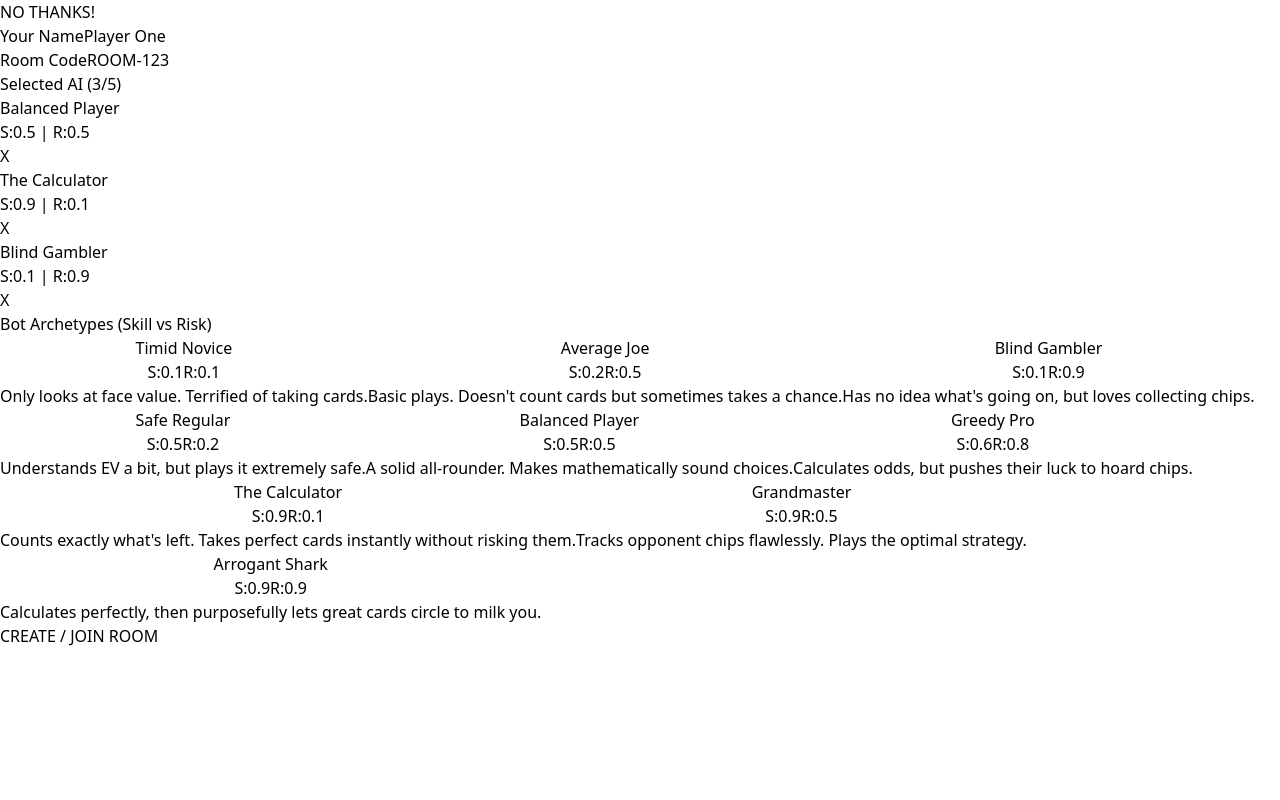
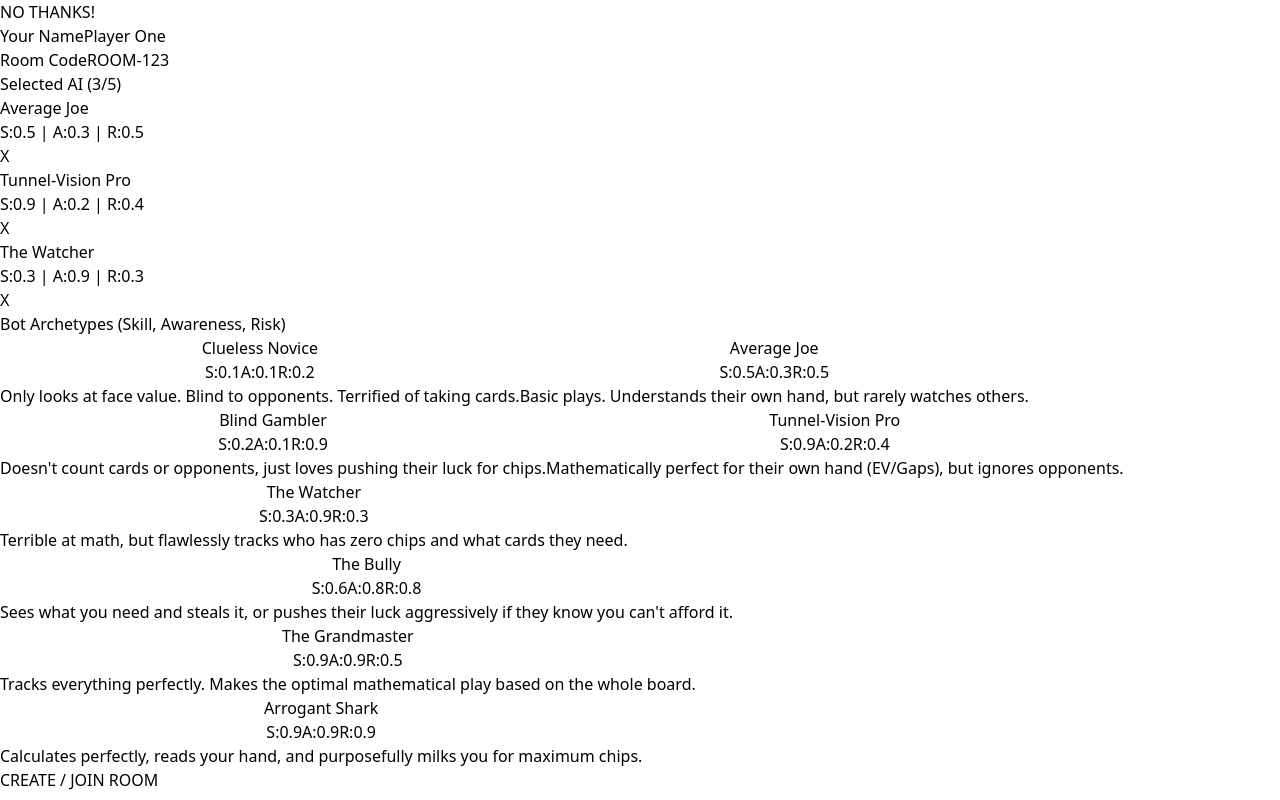
Before and after one commit to onewingmatt/nothanks, a React (Vite) app: page / in a window 1280 px wide. Built offline with nearby package versions, Linux system fonts and the light colour scheme.

Commit message:
feat: introduce 'awareness' stat to AI and decouple it from pure mathematical skill

```diff
--- a/src/components/Lobby.tsx
+++ b/src/components/Lobby.tsx
@@ -9,7 +9,7 @@ interface LobbyProps {
 export const Lobby: React.FC<LobbyProps> = ({ onJoinGame }) => {
   const [playerName, setPlayerName] = useState<string>('Player One');
   const [roomCode, setRoomCode] = useState<string>('ROOM-123');
-  const [selectedBots, setSelectedBots] = useState<BotArchetypeId[]>(['med_med', 'high_low', 'low_high']);
+  const [selectedBots, setSelectedBots] = useState<BotArchetypeId[]>(['average', 'calculator', 'empath']);
 
   const handleAddBot = (botId: BotArchetypeId) => {
     if (selectedBots.length < 5) { // Max 5 bots + you = 6 players (which is pushing it but fun)
@@ -30,7 +30,7 @@ export const Lobby: React.FC<LobbyProps> = ({ onJoinGame }) => {
 
   return (
     <div className="flex flex-col items-center justify-center min-h-screen bg-slate-900 text-white p-4">
-      <div className="bg-slate-800 p-6 md:p-8 rounded-2xl shadow-2xl max-w-3xl w-full border border-slate-700">
+      <div className="bg-slate-800 p-6 md:p-8 rounded-2xl shadow-2xl max-w-4xl w-full border border-slate-700">
         <h1 className="text-3xl md:text-4xl font-extrabold text-center mb-8 tracking-tight">
           NO <span className="text-[#ffb4a8]">THANKS!</span>
         </h1>
@@ -66,17 +66,17 @@ export const Lobby: React.FC<LobbyProps> = ({ onJoinGame }) => {
           </div>
 
           <div className="border-t border-slate-700 pt-6">
-            <div className="flex flex-col md:flex-row gap-6">
+            <div className="flex flex-col lg:flex-row gap-6">
 
               {/* Left Column: Current Roster */}
-              <div className="w-full md:w-1/3 flex flex-col border-r-0 md:border-r border-slate-700 md:pr-6">
+              <div className="w-full lg:w-1/3 flex flex-col border-r-0 lg:border-r border-slate-700 lg:pr-6">
                 <div className="flex justify-between items-center mb-3">
                    <label className="block text-sm font-bold text-slate-200">
                      Selected AI ({selectedBots.length}/5)
                    </label>
                 </div>
 
-                <div className="flex flex-col gap-2 max-h-[300px] overflow-y-auto pr-2 scrollbar-thin scrollbar-thumb-slate-600">
+                <div className="flex flex-col gap-2 max-h-[400px] overflow-y-auto pr-2 scrollbar-thin scrollbar-thumb-slate-600">
                    {selectedBots.length === 0 && (
                      <div className="text-center text-slate-500 text-sm py-4 italic border border-dashed border-slate-700 rounded-lg">
                        No bots selected.<br/>You will play solo.
@@ -88,7 +88,7 @@ export const Lobby: React.FC<LobbyProps> = ({ onJoinGame }) => {
                        <div key={`${botId}-${index}`} className="flex justify-between items-center bg-slate-900 px-3 py-2 rounded-lg border border-slate-700">
                          <div className="flex flex-col">
                            <span className="font-bold text-sm text-white">{bot.name}</span>
-                           <div className="text-[10px] text-slate-400 font-mono mt-0.5">S:{bot.skill} | R:{bot.riskyness}</div>
+                           <div className="text-[10px] text-slate-400 font-mono mt-0.5">S:{bot.skill} | A:{bot.awareness} | R:{bot.riskyness}</div>
                          </div>
                          <button type="button" onClick={() => handleRemoveBot(index)} className="text-slate-400 hover:text-[#ffb4a8] text-xs font-bold px-2 py-1 rounded bg-slate-800 hover:bg-slate-700 transition-colors">
                             X
@@ -100,11 +100,11 @@ export const Lobby: React.FC<LobbyProps> = ({ onJoinGame }) => {
               </div>
 
               {/* Right Column: Add Bots Menu */}
-              <div className="w-full md:w-2/3">
+              <div className="w-full lg:w-2/3">
                 <label className="block text-sm font-bold text-slate-200 mb-3">
-                  Bot Archetypes (Skill vs Risk)
+                  Bot Archetypes (Skill, Awareness, Risk)
                 </label>
-                <div className="grid grid-cols-2 lg:grid-cols-3 gap-2">
+                <div className="grid grid-cols-1 md:grid-cols-2 xl:grid-cols-3 gap-2">
                    {BOT_ARCHETYPES.map(bot => (
                      <button
                         key={bot.id}
@@ -118,8 +118,9 @@ export const Lobby: React.FC<LobbyProps> = ({ onJoinGame }) => {
                             {bot.name}
                           </span>
                         </div>
-                        <div className="flex gap-1 mb-1.5 mt-auto">
+                        <div className="flex gap-1 flex-wrap mb-1.5 mt-auto">
                            <span className="text-[9px] font-bold px-1.5 rounded-full bg-blue-900/50 text-blue-200 border border-blue-800">S:{bot.skill}</span>
+                           <span className="text-[9px] font-bold px-1.5 rounded-full bg-emerald-900/50 text-emerald-200 border border-emerald-800">A:{bot.awareness}</span>
                            <span className="text-[9px] font-bold px-1.5 rounded-full bg-red-900/50 text-red-200 border border-red-800">R:{bot.riskyness}</span>
                         </div>
                         <span className="text-[10px] text-slate-500 leading-snug">
--- a/src/components/OpponentStrip.tsx
+++ b/src/components/OpponentStrip.tsx
@@ -29,10 +29,18 @@ export const OpponentStrip: React.FC<OpponentStripProps> = ({
       {/* Info */}
       <div className="flex-1 min-w-0">
         <div className="flex items-baseline justify-between">
-          <h3 className={`font-bold text-sm md:text-base truncate pr-2 ${isCurrentTurn ? 'text-[#8E0000]' : 'text-slate-800'}`}>
-            {player.name}
-          </h3>
-          <div className="flex items-center gap-1 bg-slate-100 px-2 py-0.5 rounded text-[10px] md:text-xs font-semibold text-slate-600 border border-slate-200">
+          <div className="flex items-center gap-2 pr-2 overflow-hidden">
+             <h3 className={`font-bold text-sm md:text-base truncate ${isCurrentTurn ? 'text-[#8E0000]' : 'text-slate-800'}`}>
+               {player.name}
+             </h3>
+             {player.isBot && player.botConfig && (
+                <div className="hidden md:flex gap-1">
+                   <span className="text-[8px] bg-slate-200 text-slate-500 px-1 rounded" title="Skill">S:{player.botConfig.skill}</span>
+                   <span className="text-[8px] bg-slate-200 text-slate-500 px-1 rounded" title="Awareness">A:{player.botConfig.awareness}</span>
+                </div>
+             )}
+          </div>
+          <div className="flex items-center gap-1 bg-slate-100 px-2 py-0.5 rounded text-[10px] md:text-xs font-semibold text-slate-600 border border-slate-200 flex-none">
              <span className="w-1.5 h-1.5 rounded-full bg-slate-400" />
              {player.cards.length}
           </div>
--- a/src/game/ai.ts
+++ b/src/game/ai.ts
@@ -14,8 +14,6 @@ function calculateActualCost(cardValue: number, playerCards: Card[], chipsOnCard
 
   if (cardValues.includes(cardValue - 1) && cardValues.includes(cardValue + 1)) {
     // If it bridges a gap perfectly, it actually REDUCES our score by the higher number!
-    // Example: Have 19, 21. Score = 40. Add 20 -> Score = 19. Reduction = 21 points.
-    // Plus the chips.
     return -(cardValue + 1) - chipsOnCard;
   }
 
@@ -53,8 +51,9 @@ function getProbabilityCardInDeck(targetValue: number, gameState: GameState): nu
 
 /**
  * A bot evaluates whether to take the current card or pass.
- * Skill: 0.0 (Blind) to 1.0 (Calculates perfect EV, opponent states, and hidden probabilities).
- * Risk: 0.0 (Extremely safe, takes cards to avoid zero chips, never passes good cards) to 1.0 (Will risk zero chips, will pass perfectly good cards to milk them).
+ * Skill: 0.0 to 1.0 (Calculates own EV and gap-bridging math perfectly).
+ * Awareness: 0.0 to 1.0 (Tracks opponents' chips and predicts opponents' hands perfectly).
+ * Risk: 0.0 to 1.0 (Will risk zero chips, will pass perfectly good cards to milk them).
  */
 export function evaluateBotDecision(gameState: GameState, botPlayer: Player): BotAction {
   if (!gameState.currentCard) return 'pass'; // Should not happen during active turn
@@ -62,10 +61,13 @@ export function evaluateBotDecision(gameState: GameState, botPlayer: Player): Bo
 
   const cardValue = gameState.currentCard.value;
   const chipsOnCard = gameState.chipsOnCurrentCard;
+
+  // Default to 0.5 if not explicitly configured
   const skill = botPlayer.botConfig?.skill ?? 0.5;
+  const awareness = botPlayer.botConfig?.awareness ?? 0.5;
   const riskyness = botPlayer.botConfig?.riskyness ?? 0.5;
 
-  // BASELINE EVALUATION (What a low-skill bot sees)
+  // --- BASELINE SKILL EVALUATION (What they think the card costs THEM) ---
   let perceivedCost = cardValue - chipsOnCard;
 
   // SKILL UPGRADE: Look at own hand
@@ -77,12 +79,8 @@ export function evaluateBotDecision(gameState: GameState, botPlayer: Player): Bo
   if (skill >= 0.8 && perceivedCost > 0) {
       const chanceToLower = getProbabilityCardInDeck(cardValue - 1, gameState);
       const chanceToHigher = getProbabilityCardInDeck(cardValue + 1, gameState);
-
       const rawDiscount = (chanceToLower + chanceToHigher) * 4; // Max ~8 points discount
-
-      if (botPlayer.chips > 3) {
-          perceivedCost -= rawDiscount;
-      }
+      if (botPlayer.chips > 3) perceivedCost -= rawDiscount;
   }
 
   // --- DECISION PHASE ---
@@ -90,44 +88,51 @@ export function evaluateBotDecision(gameState: GameState, botPlayer: Player): Bo
   // Scenario A: The card is actually beneficial to take RIGHT NOW (Cost <= 0)
   if (perceivedCost <= 0) {
 
-      // If the bot has no risk appetite, take it immediately.
+      // If the bot has no risk appetite, take it immediately to be safe.
       if (riskyness < 0.4) return 'take';
 
       // If the card is an absolutely massive benefit (e.g. bridging a gap where cost is -21), NEVER risk passing it.
-      // This fixes the Grandmaster passing a bridge card.
       if (perceivedCost <= -10) return 'take';
 
-      // SKILL + RISK: Will it come back to us if we pass?
+      // WILL IT COME BACK TO US?
+      // A high-risk bot wants to milk the card for more chips, but only if they think they can get away with it.
       let safeToPass = true;
 
-      // High skill bots look at opponents to see if they will steal it
-      if (skill >= 0.6) {
+      // AWARENESS: Look at opponents to see if they will steal it
+      if (awareness >= 0.4) {
         for (const opp of gameState.players) {
             if (opp.id === botPlayer.id) continue;
 
-            // True chips +/- random error based on inverse skill. Grandmaster (1.0) has 0 error. Greedy Pro (0.6) has +/- 2 error.
-            const errorMargin = Math.max(0, Math.round((1 - skill) * 5));
+            // AWARENESS UPGRADE: Track opponent chips
+            // True chips +/- random error based on inverse awareness. Awareness 1.0 has 0 error. Awareness 0.4 has +/- 3 error.
+            const errorMargin = Math.max(0, Math.round((1 - awareness) * 5));
             const estimatedChips = Math.max(0, opp.chips + (Math.random() * errorMargin * 2 - errorMargin));
 
             if (estimatedChips <= 0) safeToPass = false;
 
-            const oppCost = calculateActualCost(cardValue, opp.cards, chipsOnCard);
-            if (oppCost <= 0) safeToPass = false;
+            // AWARENESS UPGRADE: Track opponent hands
+            // If awareness is high enough, we literally calculate if the opponent *wants* this card.
+            if (awareness >= 0.7) {
+                const oppCost = calculateActualCost(cardValue, opp.cards, chipsOnCard);
+                // If it connects for them perfectly, or if it's generally cheap enough for their stack, they will take it.
+                if (oppCost <= 0) safeToPass = false;
+
+                // If they are desperate for chips (estimated chips <= 2), they might snap up any low value card.
+                if (estimatedChips <= 2 && oppCost < 10) safeToPass = false;
+            }
         }
       } else {
-        // Low skill, high risk bots just randomly guess if it's safe
+        // Low awareness, high risk bots just randomly guess if it's safe because they aren't paying attention.
         safeToPass = Math.random() > 0.5;
       }
 
       if (!safeToPass) return 'take'; // Someone will steal it, grab it now.
 
+      // It looks safe to pass. Will we risk it to get more chips?
       const riskRoll = Math.random();
+      if (botPlayer.chips <= 2 && riskyness < 0.9) return 'take'; // Unless we are crazy risky, don't pass if we're low on chips
 
-      if (botPlayer.chips <= 2 && riskyness < 0.9) return 'take';
-
-      if (riskRoll < riskyness) {
-          return 'pass'; // Milk it!
-      }
+      if (riskRoll < riskyness) return 'pass'; // Milk it!
 
       return 'take';
   }
@@ -141,19 +146,39 @@ export function evaluateBotDecision(gameState: GameState, botPlayer: Player): Bo
 
   let chipDesperation = 0;
   if (botPlayer.chips <= panicThreshold) {
-     // Desperation multiplier: the lower the chips, the more willing we are to take bad points.
-     // Example: Panic threshold 7. Chips = 1. (7 - 1 + 1) * 8 = 56 desperation points added. We will basically take anything up to 35!
-     // We drastically increased the multiplier (from 4 to 8) so low-risk bots actually take 35s when at 1 chip.
      chipDesperation = (panicThreshold - botPlayer.chips + 1) * 8;
   } else if (botPlayer.chips >= 8) {
-     // If we have plenty of chips, we actively want to pass.
-     chipDesperation = -8; // Negative desperation makes us less likely to take it
+     chipDesperation = -8;
   }
 
   // 2. Value Threshold: How bad is "too bad" to pass?
   const riskAdjustment = (0.5 - riskyness) * 8; // Ranges from +4 (safe, takes earlier) to -4 (risky, holds out)
 
-  const takeThreshold = chipsOnCard + chipDesperation + riskAdjustment;
+  let takeThreshold = chipsOnCard + chipDesperation + riskAdjustment;
+
+  // AWARENESS: "Pushing" an opponent
+  // If we know an opponent HAS to take this card (they have 0 chips, or it connects perfectly for them),
+  // we can drastically lower our threshold to take it, effectively forcing them to eat the bad card!
+  if (awareness >= 0.8) {
+      let opponentWillProbablyTakeIt = false;
+      for (const opp of gameState.players) {
+          if (opp.id === botPlayer.id) continue;
+
+          const errorMargin = Math.max(0, Math.round((1 - awareness) * 5));
+          const estimatedChips = Math.max(0, opp.chips + (Math.random() * errorMargin * 2 - errorMargin));
+
+          if (estimatedChips <= 0) opponentWillProbablyTakeIt = true;
+
+          const oppCost = calculateActualCost(cardValue, opp.cards, chipsOnCard);
+          if (oppCost <= 0) opponentWillProbablyTakeIt = true;
+      }
+
+      // If we are extremely aware that an opponent is going to take it, we can comfortably pass
+      // even if we are getting somewhat low on chips, because we know the buck stops with them.
+      if (opponentWillProbablyTakeIt) {
+          takeThreshold -= 15; // Massively lower our willingness to take it. Let them have it.
+      }
+  }
 
   if (takeThreshold >= perceivedCost) {
       return 'take';
--- a/src/game/engine.ts
+++ b/src/game/engine.ts
@@ -41,6 +41,7 @@ export function createInitialGameState(playerNames: string[], botIds: BotArchety
 
     // Default fallback in case of missing bot definition
     const skill = archetype ? archetype.skill : 0.5;
+    const awareness = archetype ? archetype.awareness : 0.5;
     const riskyness = archetype ? archetype.riskyness : 0.5;
     const name = archetype ? archetype.name : 'Unknown Bot';
 
@@ -50,7 +51,7 @@ export function createInitialGameState(playerNames: string[], botIds: BotArchety
       chips: STARTING_CHIPS,
       cards: [],
       isBot: true,
-      botConfig: { skill, riskyness }
+      botConfig: { skill, awareness, riskyness }
     });
   });
 
--- a/src/game/models.ts
+++ b/src/game/models.ts
@@ -13,8 +13,9 @@ export interface Player {
 
 // Stats range from 0.0 (lowest) to 1.0 (highest)
 export interface BotConfig {
-  skill: number;
-  riskyness: number;
+  skill: number;     // Ability to calculate their own hand's EV and gap-bridging math
+  awareness: number; // Ability to track opponents' chips and predict opponents' hands
+  riskyness: number; // Willingness to milk good cards or pass bad cards when desperate
 }
 
 export interface GameState {
@@ -30,23 +31,22 @@ export interface GameState {
 export type BotAction = 'pass' | 'take';
 
 export const BOT_ARCHETYPES = [
-  // Low Skill
-  { id: 'low_low', name: 'Timid Novice', skill: 0.1, riskyness: 0.1, description: 'Only looks at face value. Terrified of taking cards.' },
-  { id: 'low_med', name: 'Average Joe', skill: 0.2, riskyness: 0.5, description: 'Basic plays. Doesn\'t count cards but sometimes takes a chance.' },
-  { id: 'low_high', name: 'Blind Gambler', skill: 0.1, riskyness: 0.9, description: 'Has no idea what\'s going on, but loves collecting chips.' },
+  // The Basics
+  { id: 'novice', name: 'Clueless Novice', skill: 0.1, awareness: 0.1, riskyness: 0.2, description: 'Only looks at face value. Blind to opponents. Terrified of taking cards.' },
+  { id: 'average', name: 'Average Joe', skill: 0.5, awareness: 0.3, riskyness: 0.5, description: 'Basic plays. Understands their own hand, but rarely watches others.' },
+  { id: 'gambler', name: 'Blind Gambler', skill: 0.2, awareness: 0.1, riskyness: 0.9, description: 'Doesn\'t count cards or opponents, just loves pushing their luck for chips.' },
 
-  // Medium Skill
-  { id: 'med_low', name: 'Safe Regular', skill: 0.5, riskyness: 0.2, description: 'Understands EV a bit, but plays it extremely safe.' },
-  { id: 'med_med', name: 'Balanced Player', skill: 0.5, riskyness: 0.5, description: 'A solid all-rounder. Makes mathematically sound choices.' },
-  { id: 'med_high', name: 'Greedy Pro', skill: 0.6, riskyness: 0.8, description: 'Calculates odds, but pushes their luck to hoard chips.' },
+  // The Specialists
+  { id: 'calculator', name: 'Tunnel-Vision Pro', skill: 0.9, awareness: 0.2, riskyness: 0.4, description: 'Mathematically perfect for their own hand (EV/Gaps), but ignores opponents.' },
+  { id: 'empath', name: 'The Watcher', skill: 0.3, awareness: 0.9, riskyness: 0.3, description: 'Terrible at math, but flawlessly tracks who has zero chips and what cards they need.' },
+  { id: 'bully', name: 'The Bully', skill: 0.6, awareness: 0.8, riskyness: 0.8, description: 'Sees what you need and steals it, or pushes their luck aggressively if they know you can\'t afford it.' },
 
-  // High Skill
-  { id: 'high_low', name: 'The Calculator', skill: 0.9, riskyness: 0.1, description: 'Counts exactly what\'s left. Takes perfect cards instantly without risking them.' },
-  { id: 'high_med', name: 'Grandmaster', skill: 0.9, riskyness: 0.5, description: 'Tracks opponent chips flawlessly. Plays the optimal strategy.' },
-  { id: 'high_high', name: 'Arrogant Shark', skill: 0.9, riskyness: 0.9, description: 'Calculates perfectly, then purposefully lets great cards circle to milk you.' },
+  // The Masters
+  { id: 'grandmaster', name: 'The Grandmaster', skill: 0.9, awareness: 0.9, riskyness: 0.5, description: 'Tracks everything perfectly. Makes the optimal mathematical play based on the whole board.' },
+  { id: 'shark', name: 'Arrogant Shark', skill: 0.9, awareness: 0.9, riskyness: 0.9, description: 'Calculates perfectly, reads your hand, and purposefully milks you for maximum chips.' },
 ];
 
 export type BotArchetypeId =
-  | 'low_low' | 'low_med' | 'low_high'
-  | 'med_low' | 'med_med' | 'med_high'
-  | 'high_low' | 'high_med' | 'high_high';
+  | 'novice' | 'average' | 'gambler'
+  | 'calculator' | 'empath' | 'bully'
+  | 'grandmaster' | 'shark';
```
Also changed, not shown: 1 other file (tests, documents, lock files or other folders).
